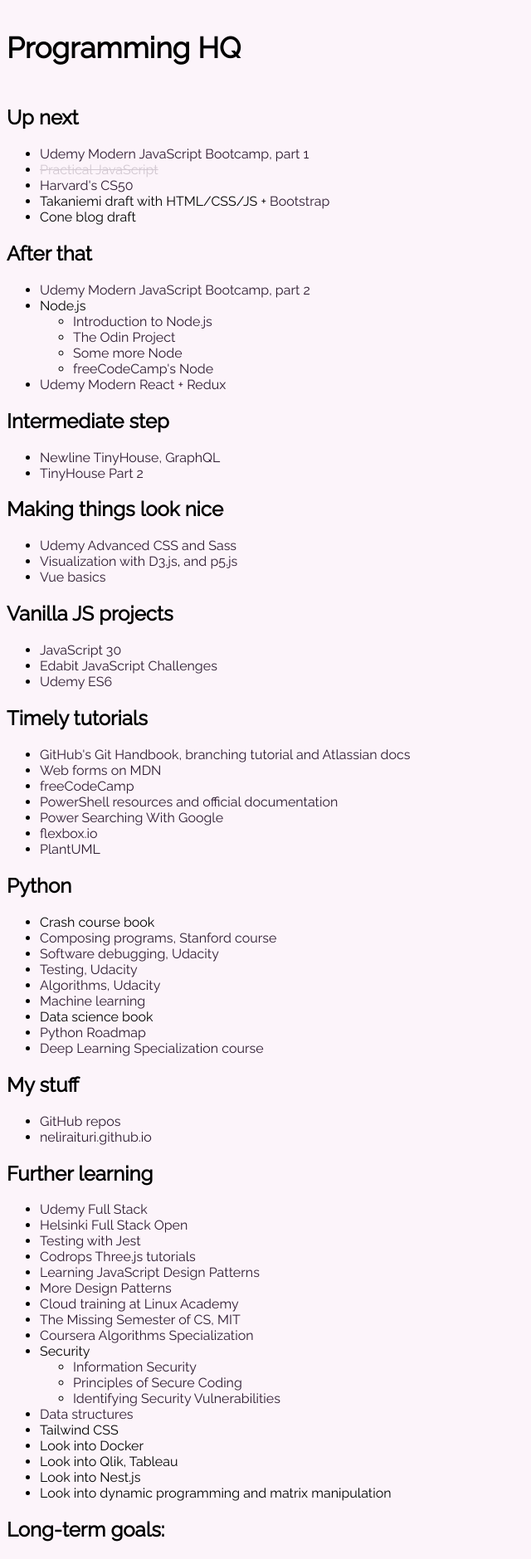
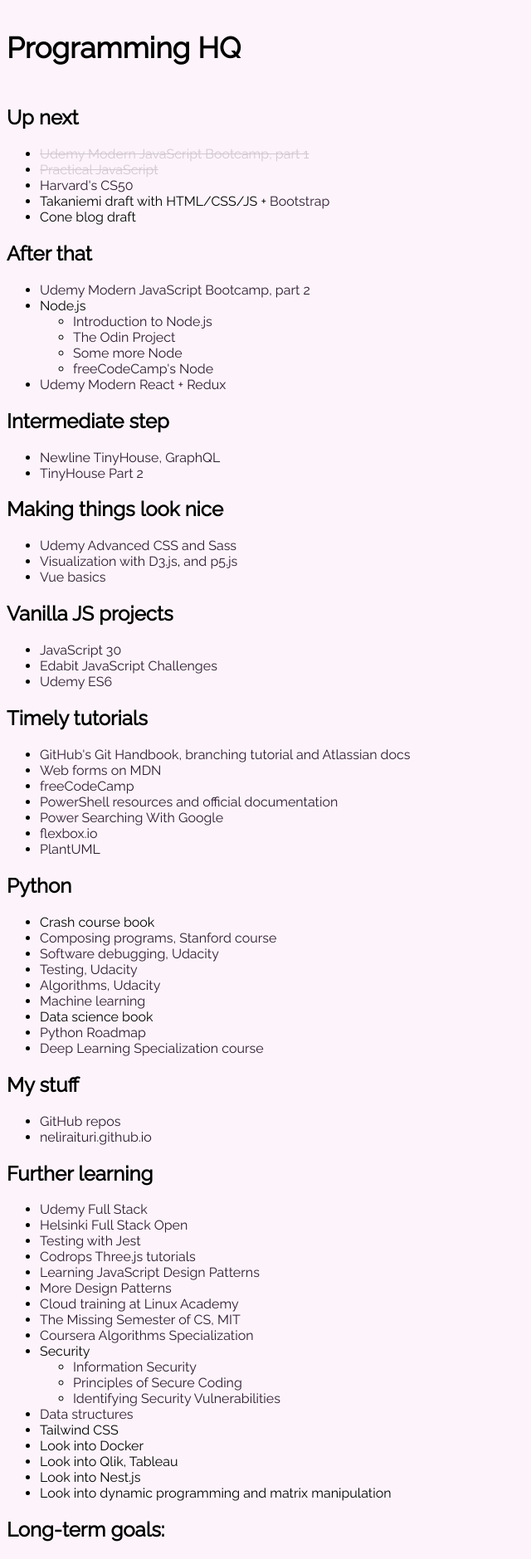
Before and after one commit to neliraituri/neliraituri.github.io, a Jekyll site: the page index.html, which Jekyll copies as it is, in a window 1280 px wide. Shown: the top 1879 px of the page at 83% size, without its empty margins (0-640 px from the left). Built offline with Jekyll 4.4.1, drawn with Linux system fonts in a browser that asks for light colours.

Commit message:
Completed bootcamp pt1

```diff
--- a/index.html
+++ b/index.html
@@ -13,7 +13,7 @@
   </nav>
   <h2>Up next</h2>
     <ul>
-      <li><a href="https://www.udemy.com/course/javascript-beginners-complete-tutorial/learn/lecture">Udemy Modern JavaScript Bootcamp, part 1</a></li>
+      <li><a href="https://www.udemy.com/course/javascript-beginners-complete-tutorial/learn/lecture" class="completed">Udemy Modern JavaScript Bootcamp, part 1</a></li>
       <li><a href="https://watchandcode.com/courses/enrolled/60264" class="completed">Practical JavaScript</a></li>
       <li><a href="https://www.edx.org/course/cs50s-introduction-to-computer-science">Harvard's CS50</a></li>
       <li>Takaniemi draft with HTML/CSS/JS + <a href="https://getbootstrap.com/docs/4.4/getting-started/introduction/">Bootstrap</a></li>
```
